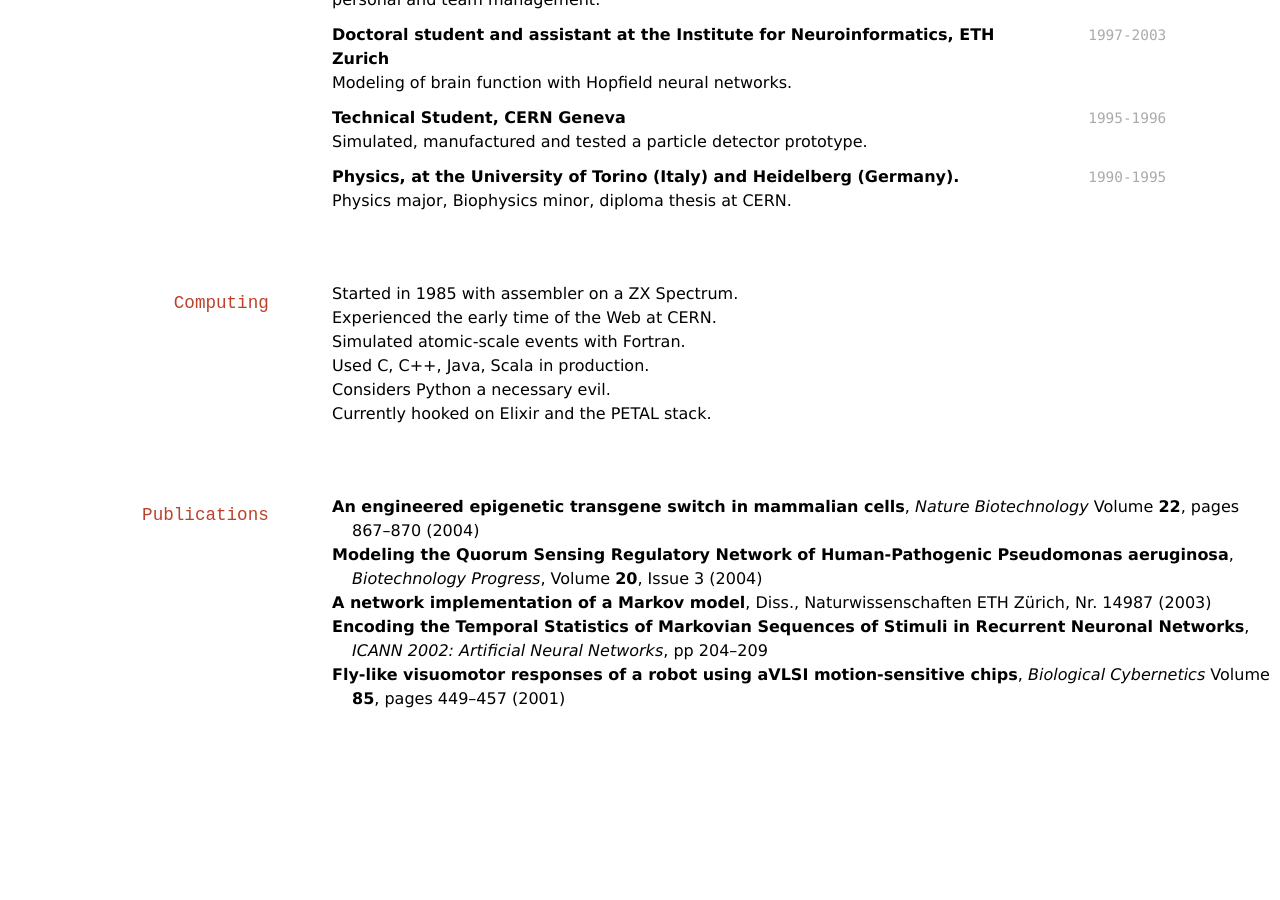
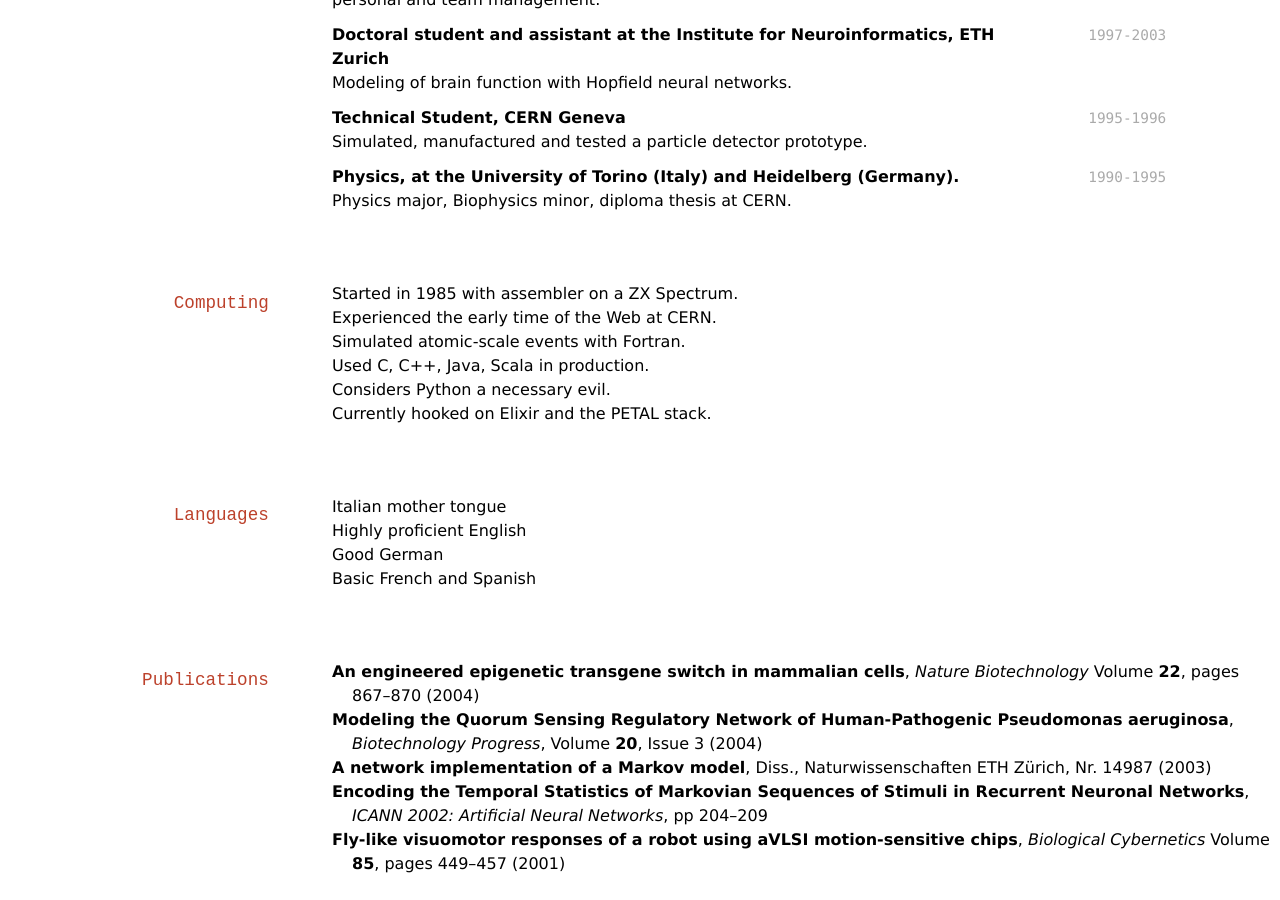
Before and after one commit to aus70/aus70.github.io, a Jekyll site: the page built from index.md, in a window 1280 px wide and 900 px high, scrolled down 902 px. Built offline with Jekyll 4.4.1, drawn with Linux system fonts in a browser that asks for light colours; before the commit the page ends 1637 px from its top, so only the background shows below that.

Commit message:
added languages

```diff
--- a/index.md
+++ b/index.md
@@ -65,6 +65,12 @@ Physics major, Biophysics minor, diploma thesis at CERN.
 * Considers Python a necessary evil.
 * Currently hooked on Elixir and the PETAL stack.
 
+## Languages
+* Italian mother tongue
+* Highly proficient English
+* Good German
+* Basic French and Spanish
+
 ## Publications
 
 * __An engineered epigenetic transgene switch in mammalian cells__, *Nature Biotechnology* Volume __22__, pages 867–870 (2004)
```
